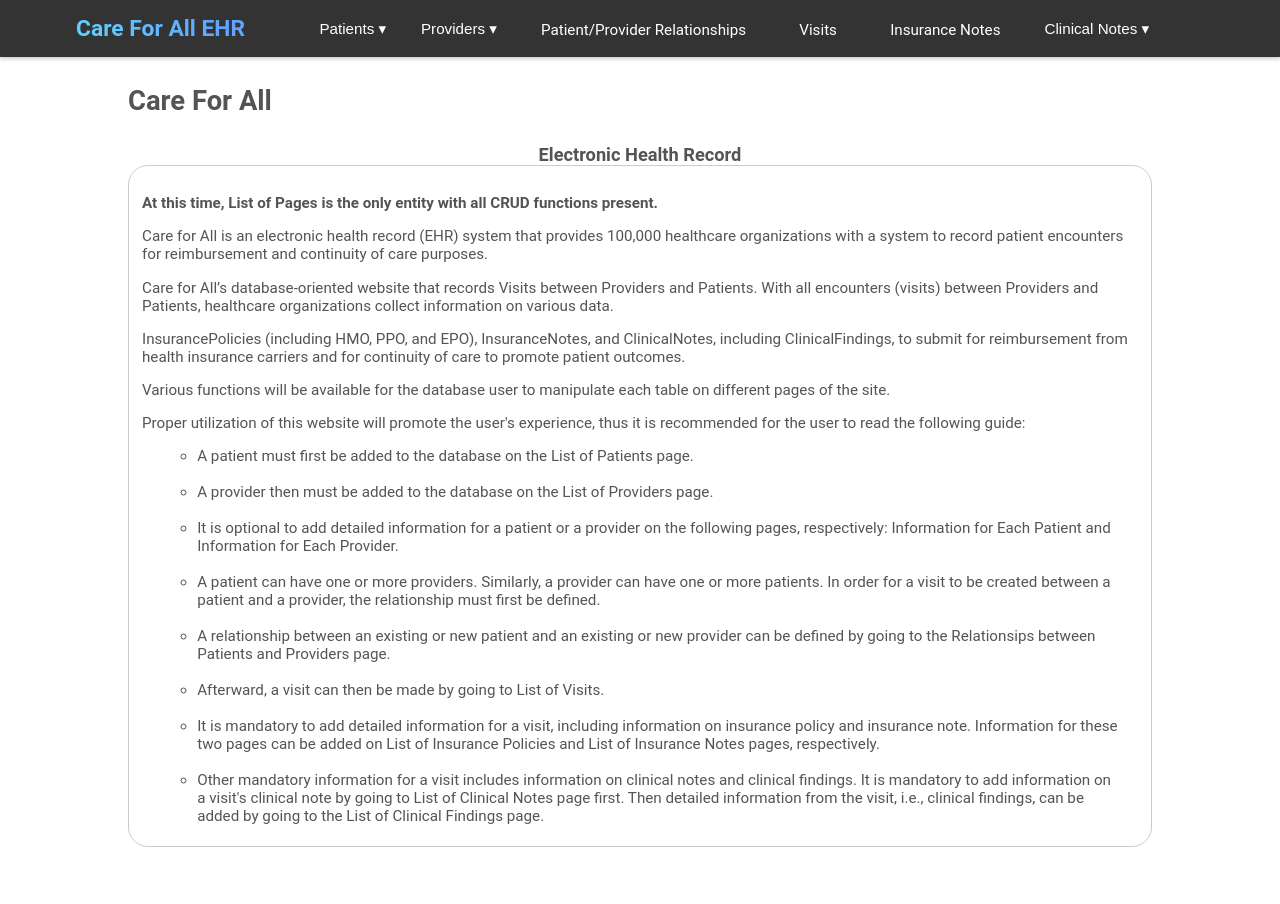
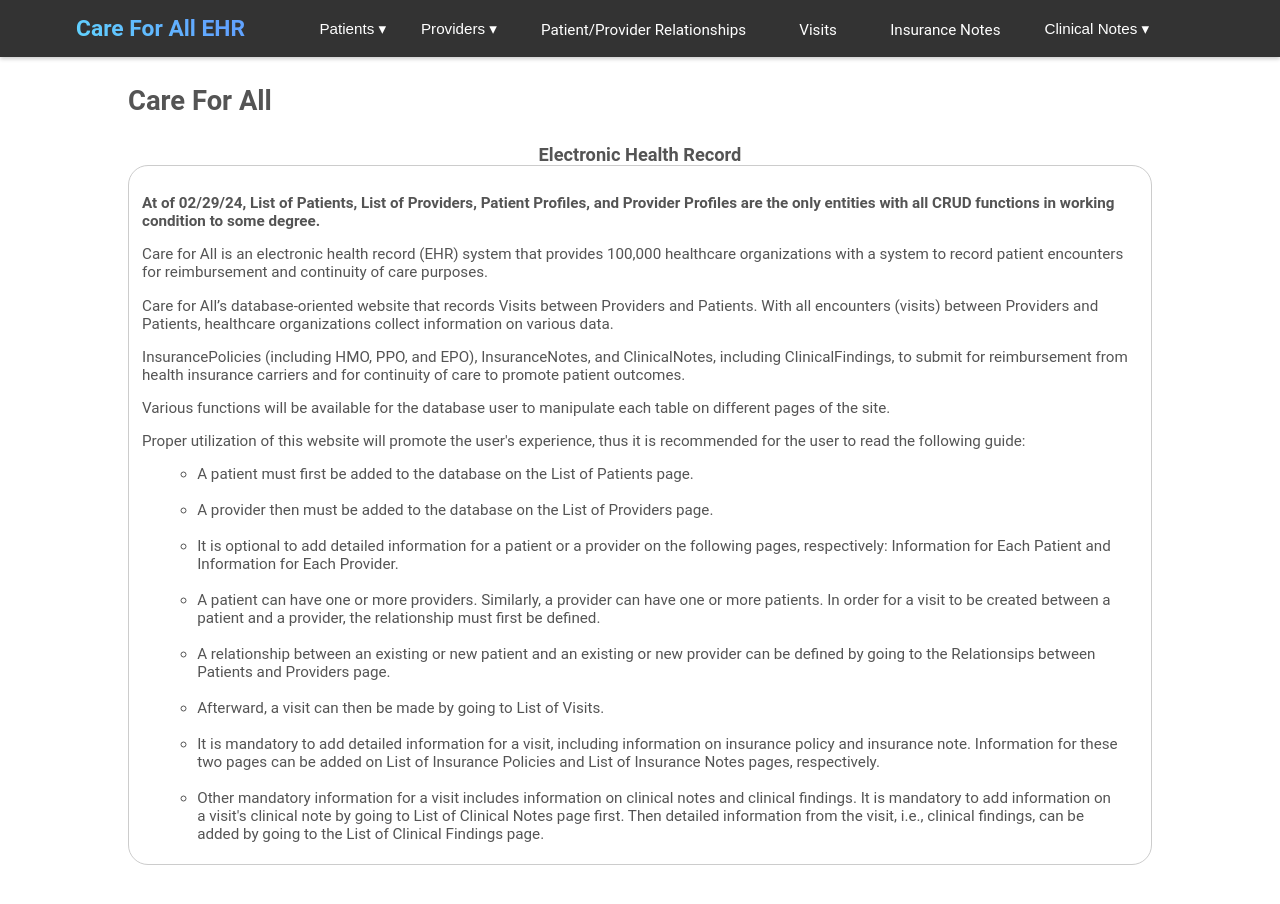
Before and after one commit to anson-poon/care-for-all-ehr, a React (Create React App) app: page / in a window 1280 px wide. Shown: the top 904 px of the page. Built offline with nearby package versions, Linux system fonts and the light colour scheme.

Commit message:
Updated home page
Home page updated with information on pages with working CRUD functions.

```diff
--- a/src/pages/HomePage.js
+++ b/src/pages/HomePage.js
@@ -10,7 +10,7 @@ function HomePage() {
             <h3>Care For All</h3>
             <h4>Electronic Health Record</h4>
             <div className="page-description">
-                <p><b>At this time, List of Pages is the only entity with all CRUD functions present.</b></p>
+                <p><b>At of 02/29/24, List of Patients, List of Providers, Patient Profiles, and Provider Profiles are the only entities with all CRUD functions in working condition to some degree.</b></p>
                 <p>Care for All is an electronic health record (EHR) system that provides 100,000 healthcare organizations with a system to record patient encounters for reimbursement and continuity of care purposes.</p>
                 <p>Care for All’s database-oriented website that records Visits between Providers and Patients. With all encounters (visits) between Providers and Patients, healthcare organizations collect information on various data.</p>
                 <p>InsurancePolicies (including HMO, PPO, and EPO), InsuranceNotes, and ClinicalNotes, including ClinicalFindings, to submit for reimbursement from health insurance carriers and for continuity of care to promote patient outcomes.</p>
```
